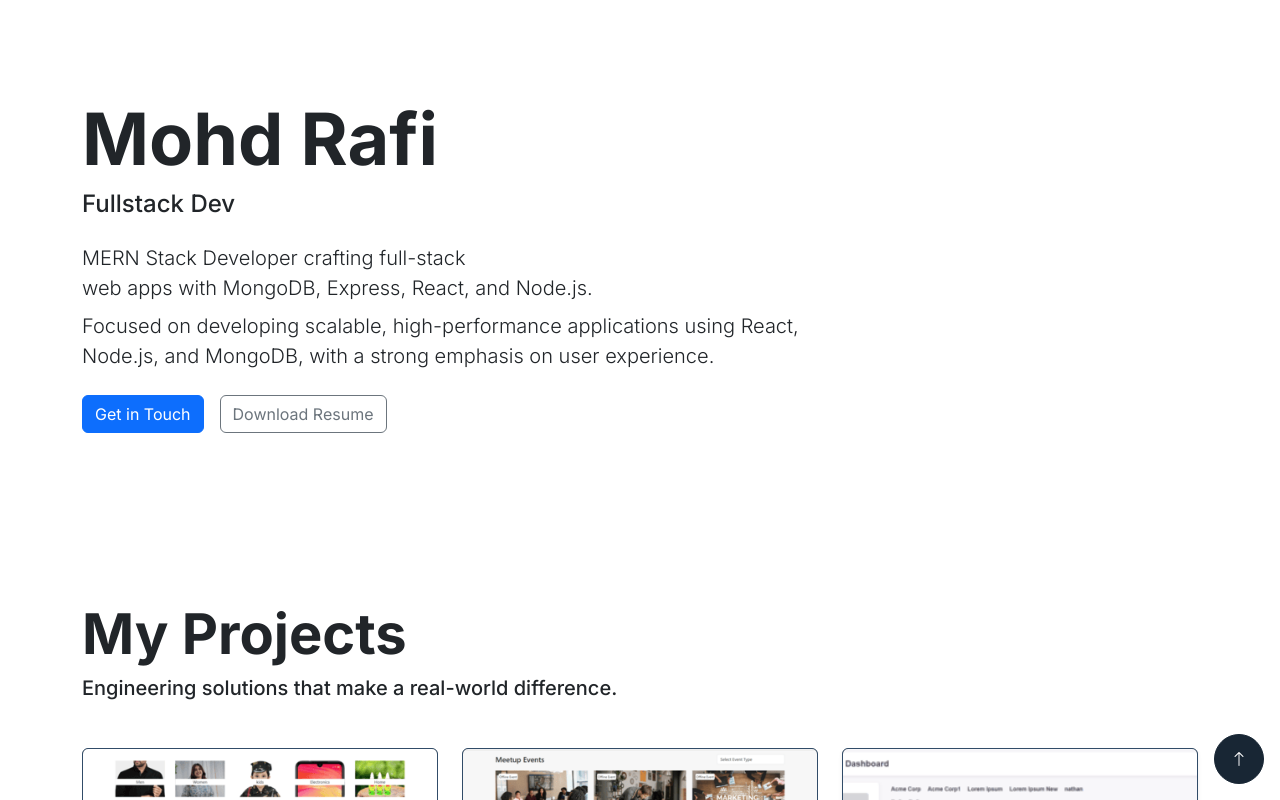
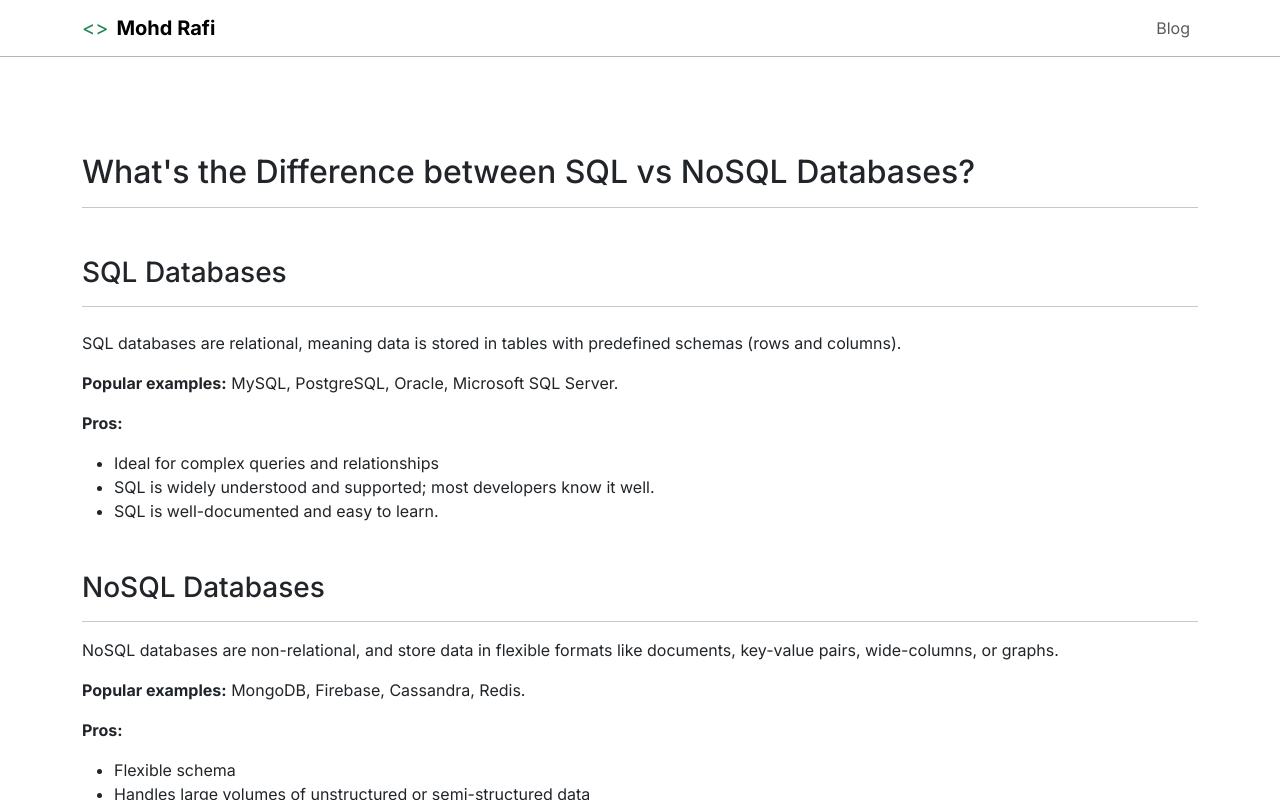
Before and after one commit to mohdrafi854/mohdrafi-portfolio, a React (Create React App) app: page /blog in a window 1280 px wide. Shown: the top 800 px of the page. Built offline with nearby package versions, Linux system fonts and the light colour scheme.

Commit message:
add blog page

```diff
--- a/package.json
+++ b/package.json
@@ -10,6 +10,8 @@
     "bootstrap": "^5.3.6",
     "react": "^19.1.0",
     "react-dom": "^19.1.0",
+    "react-router": "^7.6.2",
+    "react-router-dom": "^7.6.2",
     "react-scripts": "5.0.1",
     "web-vitals": "^2.1.4"
   },
--- a/src/App.js
+++ b/src/App.js
@@ -1,20 +1,22 @@
-import "bootstrap/dist/css/bootstrap.min.css"
-import './App.css';
+import { BrowserRouter, Routes, Route } from "react-router";
 
-import Hero from "./component/Hero";
-import Project from "./component/Project";
-import Technologies from "./component/Technologies";
-import Contact from "./component/Contact";
-import Footer from "./component/Footer";
+import "bootstrap/dist/css/bootstrap.min.css";
+import "bootstrap/dist/js/bootstrap.bundle.min.js";
+import "./App.css";
+import Header from "./component/Header";
+import Blogs from "./component/Blogs";
+import Home from "./pages/Home";
 
 function App() {
   return (
     <div className="App">
-      <Hero />
-      <Project/>
-      <Technologies />
-      <Contact />
-      <Footer />
+      <BrowserRouter>
+        <Header />
+        <Routes>
+          <Route path="/" element={<Home />} />
+          <Route path={"/blog"} element={<Blogs />} />
+        </Routes>
+      </BrowserRouter>
     </div>
   );
 }
--- /dev/null
+++ b/src/component/Blogs.jsx
@@ -0,0 +1,52 @@
+const Blogs = () => {
+  return (
+    <>
+    <div className="container pt-md-5 mt-5 mb-0">
+      <h1 className="h2">What's the Difference between SQL vs NoSQL Databases?</h1>
+      <hr className="mb-5" />
+      <h2 className="h3 mb-0">SQL Databases</h2>
+      <hr className="mb-4" />
+      <p>
+        SQL databases are relational, meaning data is stored in tables with
+        predefined schemas (rows and columns).
+      </p>
+      <p>
+        <strong>Popular examples:</strong> MySQL, PostgreSQL, Oracle, Microsoft
+        SQL Server.
+      </p>
+
+      <p>
+        <strong>Pros:</strong>
+      </p>
+      <ul>
+        <li>Ideal for complex queries and relationships</li>
+        <li>
+          SQL is widely understood and supported; most developers know it well.
+        </li>
+        <li>SQL is well-documented and easy to learn.</li>
+      </ul>
+
+      <h2 className="h3 mt-5 mb-0">NoSQL Databases</h2>
+      <hr />
+      <p>
+        NoSQL databases are non-relational, and store data in flexible formats
+        like documents, key-value pairs, wide-columns, or graphs.
+      </p>
+      <p>
+        <strong>Popular examples:</strong> MongoDB, Firebase, Cassandra, Redis.
+      </p>
+
+      <p>
+        <strong>Pros:</strong>
+      </p>
+      <ul>
+        <li>Flexible schema</li>
+        <li>Handles large volumes of unstructured or semi-structured data</li>
+        <li>Scales easily horizontally</li>
+      </ul>
+
+    </div>
+    </>
+  );
+};
+export default Blogs;
--- a/src/component/Contact.jsx
+++ b/src/component/Contact.jsx
@@ -13,7 +13,7 @@ const Contact = () => {
                 <h5 className="card-title">Email</h5>
                 </div>
                 <p className="conatct-text">
-                  <a href="mailto:mohd.rafi854@gmail.com" rel="noreferrer">mohd.rafi854@gmail.com</a>
+                 <a href="mailto:mohd.rafi854@gmail.com">mohd.rafi854@gmail.com</a>
                 </p>
               </div>
             </div>
--- /dev/null
+++ b/src/component/Header.jsx
@@ -0,0 +1,52 @@
+import { Link } from "react-router";
+
+const Header = () => {
+  return (
+    <header>
+      <nav className="navbar navbar-expand-lg sticky-lg-top border-bottom border-dark-subtle">
+        <div className="container">
+          <Link className="navbar-brand d-flex align-items-center" to={"/"}>
+            <span className="me-2 text-success">&lt;&gt;</span>
+            <span className="fw-bold">Mohd Rafi</span>
+          </Link>
+          <button
+            className="navbar-toggler"
+            type="button"
+            data-bs-toggle="collapse"
+            data-bs-target="#navbarNav"
+            aria-controls="navbarNav"
+            aria-expanded="false"
+            aria-label="Toggle navigation"
+          >
+            <span className="navbar-toggler-icon"></span>
+          </button>
+          <div className="collapse navbar-collapse" id="navbarNav">
+            <ul className="navbar-nav ms-auto">
+              <li className="nav-item">
+                <Link className="nav-link" to={"/blog"}>
+                  Blog
+                </Link>
+              </li>
+              {/* <li className="nav-item">
+                <a className="nav-link" href="/">
+                  Features
+                </a>
+              </li>
+              <li className="nav-item">
+                <a className="nav-link" href="/">
+                  Pricing
+                </a>
+              </li>
+              <li className="nav-item">
+                <a className="nav-link disabled" aria-disabled="true" href="/">
+                  Disabled
+                </a>
+              </li> */}
+            </ul>
+          </div>
+        </div>
+      </nav>
+    </header>
+  );
+};
+export default Header;
--- /dev/null
+++ b/src/pages/Home.jsx
@@ -0,0 +1,18 @@
+import Hero from "../component/Hero"
+import Project from "../component/Project";
+import Technologies from "../component/Technologies";
+import Contact from "../component/Contact";
+import Footer from "../component/Footer";
+
+const Home = () => {
+  return (
+    <>
+      <Hero />
+      <Project />
+      <Technologies />
+      <Contact />
+      <Footer />
+    </>
+  );
+};
+export default Home;
```
Also changed, not shown: 1 other file (tests, documents, lock files or other folders).
